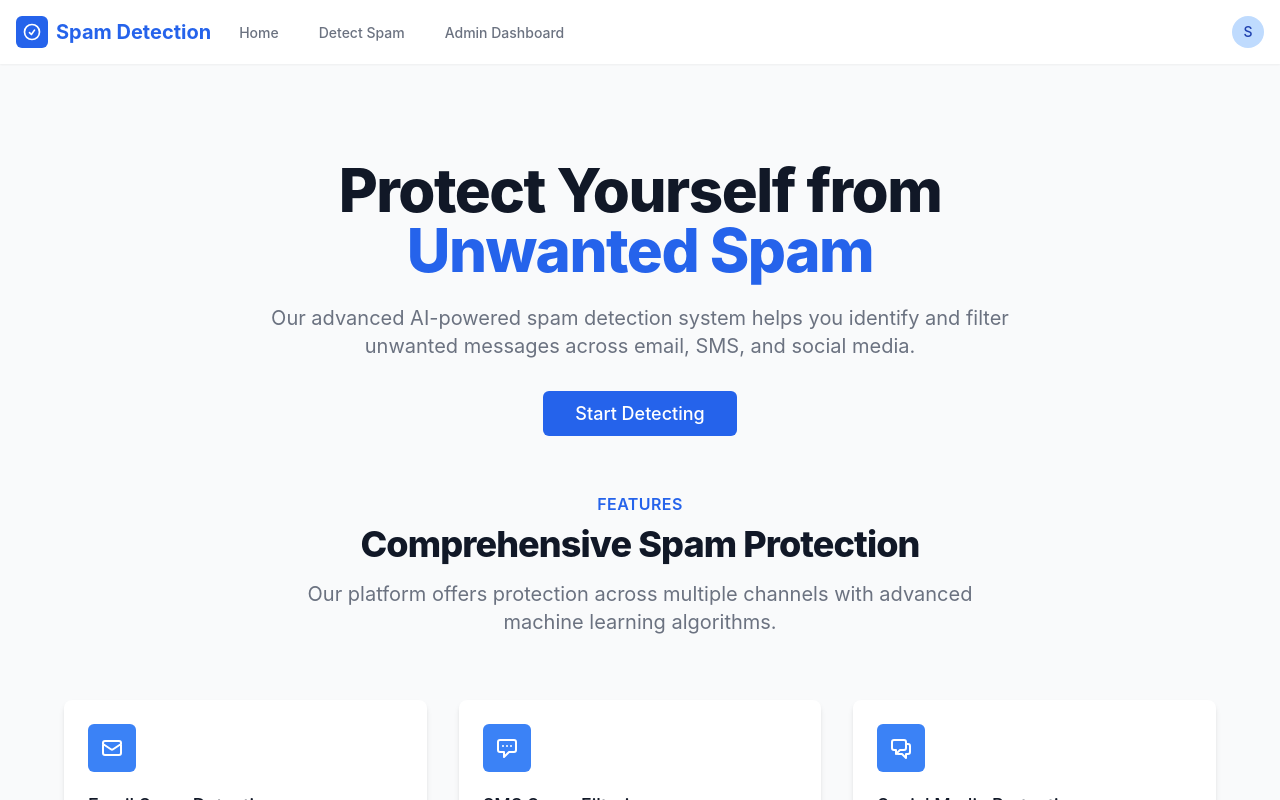
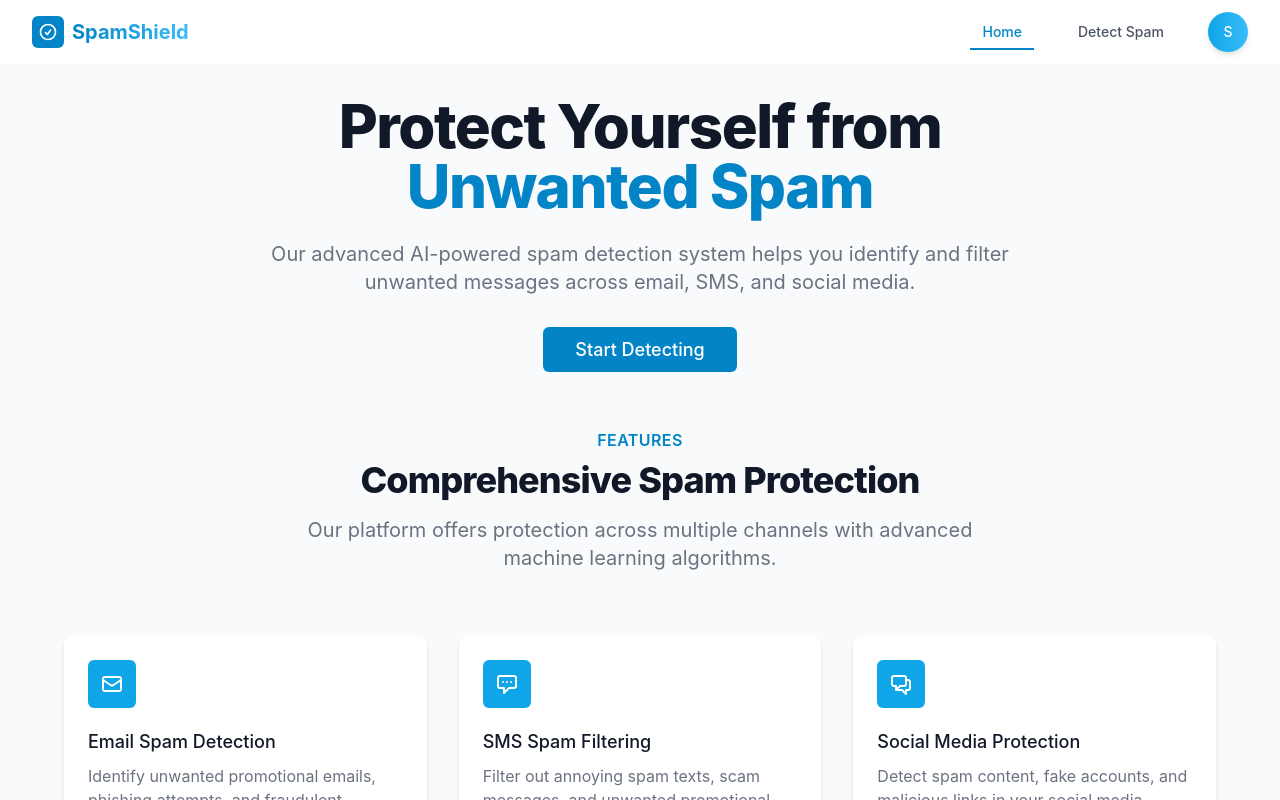
Before and after one commit to nasiruddin-an4/Multi-Format-Spam-Detection, a React (Vite) app: page / in a window 1280 px wide. Shown: the top 800 px of the page. Built offline with nearby package versions, Linux system fonts and the light colour scheme; sample sign-in values are in the browser's storage.

Commit message:
Add Netlify configuration, update footer copyright, and enhance Tailwind CSS settings

```diff
--- a/src/components/common/Footer.jsx
+++ b/src/components/common/Footer.jsx
@@ -36,7 +36,7 @@ const Footer = () => {
           </div>
         </nav>
         <p className="mt-8 text-center text-base text-gray-400">
-          &copy; {new Date().getFullYear()} Spam Shield. All rights reserved.
+          &copy; {new Date().getFullYear()} Nasir and Razi. All rights reserved.
         </p>
       </div>
     </footer>
--- a/src/components/common/Navbar.jsx
+++ b/src/components/common/Navbar.jsx
@@ -1,5 +1,5 @@
-import { useState } from 'react'
-import { Link, useNavigate } from 'react-router-dom'
+import { useState, useEffect } from 'react'
+import { Link, useLocation } from 'react-router-dom'
 import { useAuth } from '../../contexts/AuthContext'
 import Logo from './Logo'
 
@@ -7,107 +7,61 @@ const Navbar = () => {
   const { isAuthenticated, user, logout } = useAuth()
   const [isMenuOpen, setIsMenuOpen] = useState(false)
   const [isProfileOpen, setIsProfileOpen] = useState(false)
-  const navigate = useNavigate()
+  const [isScrolled, setIsScrolled] = useState(false)
+  const location = useLocation()
+
+  useEffect(() => {
+    const handleScroll = () => {
+      setIsScrolled(window.scrollY > 20)
+    }
+    window.addEventListener('scroll', handleScroll)
+    return () => window.removeEventListener('scroll', handleScroll)
+  }, [])
 
   const toggleMenu = () => setIsMenuOpen(!isMenuOpen)
   const toggleProfile = () => setIsProfileOpen(!isProfileOpen)
 
+  const isActiveRoute = (path) => location.pathname === path
+
   return (
-    <nav className="bg-white shadow-sm">
-      <div className="container-custom mx-auto px-4">
+    <nav
+      className={`fixed w-full z-50 transition-all duration-300 ${
+        isScrolled
+          ? 'bg-white/90 backdrop-blur-md shadow-lg'
+          : 'bg-white'
+      }`}
+    >
+      <div className="max-w-7xl mx-auto px-4 sm:px-6 lg:px-8">
         <div className="flex justify-between h-16">
-          <div className="flex">
-            <div className="flex-shrink-0 flex items-center">
-              <Link to="/" className="flex items-center">
+          {/* Logo */}
+          <div className="flex-shrink-0 flex items-center">
+            <Link
+              to="/"
+              className="flex items-center group transition-all duration-300"
+            >
+              <div className="transform transition-transform group-hover:scale-110">
                 <Logo />
-                <span className="ml-2 text-xl font-bold text-primary-600">Spam Detection</span>
-              </Link>
-            </div>
-
-            <div className="hidden sm:ml-6 sm:flex sm:space-x-8">
-              <Link to="/" className="inline-flex items-center px-1 pt-1 border-b-2 border-transparent text-sm font-medium text-gray-500 hover:text-gray-700 hover:border-gray-300">
-                Home
-              </Link>
-
-              {isAuthenticated && (
-                <Link to="/detect" className="inline-flex items-center px-1 pt-1 border-b-2 border-transparent text-sm font-medium text-gray-500 hover:text-gray-700 hover:border-gray-300">
-                  Detect Spam
-                </Link>
-              )}
-
-              {isAuthenticated && user.role === 'admin' && (
-                <Link to="/admin" className="inline-flex items-center px-1 pt-1 border-b-2 border-transparent text-sm font-medium text-gray-500 hover:text-gray-700 hover:border-gray-300">
-                  Admin Dashboard
-                </Link>
-              )}
-            </div>
+              </div>
+              <span className="ml-2 text-xl font-bold bg-gradient-to-r from-primary-600 to-primary-400 bg-clip-text text-transparent">
+                SpamShield
+              </span>
+            </Link>
           </div>
 
-          <div className="hidden sm:ml-6 sm:flex sm:items-center">
-            {isAuthenticated ? (
-              <div className="ml-3 relative">
-                <div>
-                  <button
-                    type="button"
-                    className="bg-white rounded-full flex text-sm focus:outline-none focus:ring-2 focus:ring-offset-2 focus:ring-primary-500"
-                    onClick={toggleProfile}
-                  >
-                    <span className="sr-only">Open user menu</span>
-                    <div className="h-8 w-8 rounded-full bg-primary-200 flex items-center justify-center">
-                      <span className="text-primary-800 font-medium">{user?.name?.charAt(0) || 'U'}</span>
-                    </div>
-                  </button>
-                </div>
-
-                {isProfileOpen && (
-                  <div className="origin-top-right absolute right-0 mt-2 w-48 rounded-md shadow-lg py-1 bg-white ring-1 ring-black ring-opacity-5 z-10">
-                    <div className="px-4 py-2 text-sm text-gray-700 border-b">
-                      Signed in as <span className="font-semibold">{user?.email}</span>
-                    </div>
-
-                    <button
-                      onClick={logout}
-                      className="block w-full text-left px-4 py-2 text-sm text-gray-700 hover:bg-gray-100"
-                    >
-                      Sign out
-                    </button>
-                  </div>
-                )}
-              </div>
-            ) : (
-              <div className="flex items-center space-x-4">
-                <Link to="/login" className="text-gray-500 hover:text-gray-700">
-                  Log in
-                </Link>
-                <Link to="/register" className="btn-primary">
-                  Sign up
-                </Link>
-              </div>
-            )}
-          </div>
-
-          <div className="-mr-2 flex items-center sm:hidden">
-            <button
-              onClick={toggleMenu}
-              type="button"
-              className="inline-flex items-center justify-center p-2 rounded-md text-gray-400 hover:text-gray-500 hover:bg-gray-100 focus:outline-none focus:ring-2 focus:ring-inset focus:ring-primary-500"
-            >
-              <span className="sr-only">Open main menu</span>
-              <svg className="h-6 w-6" xmlns="http://www.w3.org/2000/svg" fill="none" viewBox="0 0 24 24" stroke="currentColor">
-                <path strokeLinecap="round" strokeLinejoin="round" strokeWidth="2" d="M4 6h16M4 12h16M4 18h16" />
-              </svg>
-            </button>
-          </div>
-        </div>
-      </div>
-
-      {isMenuOpen && (
-        <div className="sm:hidden">
-          <div className="pt-2 pb-3 space-y-1">
+          {/* Desktop Navigation */}
+          <div className="hidden md:flex md:items-center md:space-x-8">
             <Link
               to="/"
-              className="block pl-3 pr-4 py-2 border-l-4 border-transparent text-base font-medium text-gray-600 hover:bg-gray-50 hover:border-gray-300 hover:text-gray-800"
-              onClick={() => setIsMenuOpen(false)}
+              className={`relative px-3 py-2 text-sm font-medium transition-colors duration-200
+                ${isActiveRoute('/')
+                  ? 'text-primary-600'
+                  : 'text-gray-600 hover:text-primary-600'
+                }
+                after:absolute after:left-0 after:bottom-0 after:h-0.5 after:w-full
+                after:bg-primary-600 after:transform after:scale-x-0 after:origin-left
+                after:transition-transform hover:after:scale-x-100
+                ${isActiveRoute('/') ? 'after:scale-x-100' : ''}
+              `}
             >
               Home
             </Link>
@@ -115,69 +69,121 @@ const Navbar = () => {
             {isAuthenticated && (
               <Link
                 to="/detect"
-                className="block pl-3 pr-4 py-2 border-l-4 border-transparent text-base font-medium text-gray-600 hover:bg-gray-50 hover:border-gray-300 hover:text-gray-800"
+                className={`relative px-3 py-2 text-sm font-medium transition-colors duration-200
+                  ${isActiveRoute('/detect')
+                    ? 'text-primary-600'
+                    : 'text-gray-600 hover:text-primary-600'
+                  }
+                  after:absolute after:left-0 after:bottom-0 after:h-0.5 after:w-full
+                  after:bg-primary-600 after:transform after:scale-x-0 after:origin-left
+                  after:transition-transform hover:after:scale-x-100
+                  ${isActiveRoute('/detect') ? 'after:scale-x-100' : ''}
+                `}
+              >
+                Detect Spam
+              </Link>
+            )}
+
+            {!isAuthenticated ? (
+              <div className="flex items-center space-x-4">
+                <Link
+                  to="/login"
+                  className="px-4 py-2 text-sm font-medium text-gray-600 hover:text-primary-600
+                    transition-colors duration-200"
+                >
+                  Login
+                </Link>
+                <Link
+                  to="/register"
+                  className="px-4 py-2 text-sm font-medium text-white bg-gradient-to-r
+                    from-primary-600 to-primary-500 rounded-lg shadow-md hover:shadow-lg
+                    transform transition-all duration-200 hover:-translate-y-0.5
+                    hover:from-primary-500 hover:to-primary-400"
+                >
+                  Sign up
+                </Link>
+              </div>
+            ) : (
+              <div className="relative">
+                <button
+                  onClick={toggleProfile}
+                  className="flex items-center space-x-2 group"
+                >
+                  <div className="h-10 w-10 rounded-full bg-gradient-to-r from-primary-500 to-primary-400
+                    flex items-center justify-center text-white shadow-md
+                    transform transition-all duration-200 group-hover:scale-105"
+                  >
+                    <span className="text-sm font-medium">{user?.name?.[0] || 'U'}</span>
+                  </div>
+                </button>
+
+                {isProfileOpen && (
+                  <div className="absolute right-0 mt-2 w-56 bg-white/90 backdrop-blur-md rounded-xl
+                    shadow-lg ring-1 ring-black/5 animate-slide-down"
+                  >
+                    <div className="p-4 border-b border-gray-100">
+                      <p className="text-sm font-medium text-gray-900">{user?.name}</p>
+                      <p className="text-sm text-gray-500 truncate">{user?.email}</p>
+                    </div>
+                    <div className="p-2">
+                      <button
+                        onClick={logout}
+                        className="w-full text-left px-4 py-2 text-sm text-red-600
+                          hover:bg-red-50 rounded-md transition-colors duration-200"
+                      >
+                        Sign out
+                      </button>
+                    </div>
+                  </div>
+                )}
+              </div>
+            )}
+          </div>
+
+          {/* Mobile menu button */}
+          <div className="md:hidden flex items-center">
+            <button
+              onClick={toggleMenu}
+              className="p-2 rounded-lg text-gray-600 hover:text-primary-600
+                transition-colors duration-200 focus:outline-none"
+            >
+              <svg className="h-6 w-6" fill="none" viewBox="0 0 24 24" stroke="currentColor">
+                {isMenuOpen ? (
+                  <path strokeLinecap="round" strokeLinejoin="round" strokeWidth={2} d="M6 18L18 6M6 6l12 12" />
+                ) : (
+                  <path strokeLinecap="round" strokeLinejoin="round" strokeWidth={2} d="M4 6h16M4 12h16M4 18h16" />
+                )}
+              </svg>
+            </button>
+          </div>
+        </div>
+      </div>
+
+      {/* Mobile menu */}
+      {isMenuOpen && (
+        <div className="md:hidden bg-white/90 backdrop-blur-md shadow-lg animate-slide-down">
+          <div className="px-4 pt-2 pb-3 space-y-2">
+            <Link
+              to="/"
+              className={`block px-3 py-2 rounded-lg text-base font-medium transition-colors duration-200
+                ${isActiveRoute('/') ? 'text-primary-600 bg-primary-50' : 'text-gray-700 hover:bg-gray-50'}
+              `}
+              onClick={() => setIsMenuOpen(false)}
+            >
+              Home
+            </Link>
+            {isAuthenticated && (
+              <Link
+                to="/detect"
+                className={`block px-3 py-2 rounded-lg text-base font-medium transition-colors duration-200
+                  ${isActiveRoute('/detect') ? 'text-primary-600 bg-primary-50' : 'text-gray-700 hover:bg-gray-50'}
+                `}
                 onClick={() => setIsMenuOpen(false)}
               >
                 Detect Spam
               </Link>
             )}
-
-            {isAuthenticated && user?.role === 'admin' && (
-              <Link
-                to="/admin"
-                className="block pl-3 pr-4 py-2 border-l-4 border-transparent text-base font-medium text-gray-600 hover:bg-gray-50 hover:border-gray-300 hover:text-gray-800"
-                onClick={() => setIsMenuOpen(false)}
-              >
-                Admin Dashboard
-              </Link>
-            )}
           </div>
-
-          {isAuthenticated ? (
-            <div className="pt-4 pb-3 border-t border-gray-200">
-              <div className="flex items-center px-4">
-                <div className="flex-shrink-0">
-                  <div className="h-10 w-10 rounded-full bg-primary-200 flex items-center justify-center">
-                    <span className="text-primary-800 font-medium">{user?.name?.charAt(0) || 'U'}</span>
-                  </div>
-                </div>
-                <div className="ml-3">
-                  <div className="text-base font-medium text-gray-800">{user?.name}</div>
-                  <div className="text-sm font-medium text-gray-500">{user?.email}</div>
-                </div>
-              </div>
-              <div className="mt-3 space-y-1">
-                <button
-                  onClick={() => {
-                    logout()
-                    setIsMenuOpen(false)
-                  }}
-                  className="block w-full text-left px-4 py-2 text-base font-medium text-gray-500 hover:text-gray-800 hover:bg-gray-100"
-                >
-                  Sign out
-                </button>
-              </div>
-            </div>
-          ) : (
-            <div className="pt-4 pb-3 border-t border-gray-200">
-              <div className="space-y-1">
-                <Link
-                  to="/login"
-                  className="block pl-3 pr-4 py-2 border-l-4 border-transparent text-base font-medium text-gray-600 hover:bg-gray-50 hover:border-gray-300 hover:text-gray-800"
-                  onClick={() => setIsMenuOpen(false)}
-                >
-                  Log in
-                </Link>
-                <Link
-                  to="/register"
-                  className="block pl-3 pr-4 py-2 border-l-4 border-transparent text-base font-medium text-gray-600 hover:bg-gray-50 hover:border-gray-300 hover:text-gray-800"
-                  onClick={() => setIsMenuOpen(false)}
-                >
-                  Sign up
-                </Link>
-              </div>
-            </div>
-          )}
         </div>
       )}
     </nav>
--- a/tailwind.config.js
+++ b/tailwind.config.js
@@ -2,22 +2,22 @@
 export default {
   content: [
     "./index.html",
-    "./src/**/*.{js,jsx}"
+    "./src/**/*.{js,jsx,ts,tsx}"
   ],
   theme: {
     extend: {
       colors: {
         primary: {
-          50: '#eff6ff',
-          100: '#dbeafe',
-          200: '#bfdbfe',
-          300: '#93c5fd',
-          400: '#60a5fa',
-          500: '#3b82f6',
-          600: '#2563eb',
-          700: '#1d4ed8',
-          800: '#1e40af',
-          900: '#1e3a8a',
+          50: '#f0f9ff',
+          100: '#e0f2fe',
+          200: '#bae6fd',
+          300: '#7dd3fc',
+          400: '#38bdf8',
+          500: '#0ea5e9',
+          600: '#0284c7',
+          700: '#0369a1',
+          800: '#075985',
+          900: '#0c4a6e',
         },
         accent: {
           50: '#f5f3ff',
@@ -71,6 +71,28 @@ export default {
       animation: {
         'pulse-slow': 'pulse 3s cubic-bezier(0.4, 0, 0.6, 1) infinite',
         'bounce-slow': 'bounce 2s infinite',
+        'slideDown': 'slideDown 0.4s ease-out',
+        'fade-in': 'fadeIn 0.3s ease-in-out',
+      },
+      keyframes: {
+        slideDown: {
+          '0%': {
+            opacity: '0',
+            transform: 'translateY(-10px)'
+          },
+          '100%': {
+            opacity: '1',
+            transform: 'translateY(0)'
+          },
+        },
+        fadeIn: {
+          '0%': { opacity: '0' },
+          '100%': { opacity: '1' },
+        },
+      },
+      container: {
+        center: true,
+        padding: '1rem',
       },
     },
   },
```
Also changed, not shown: 1 other file (tests, documents, lock files or other folders).
